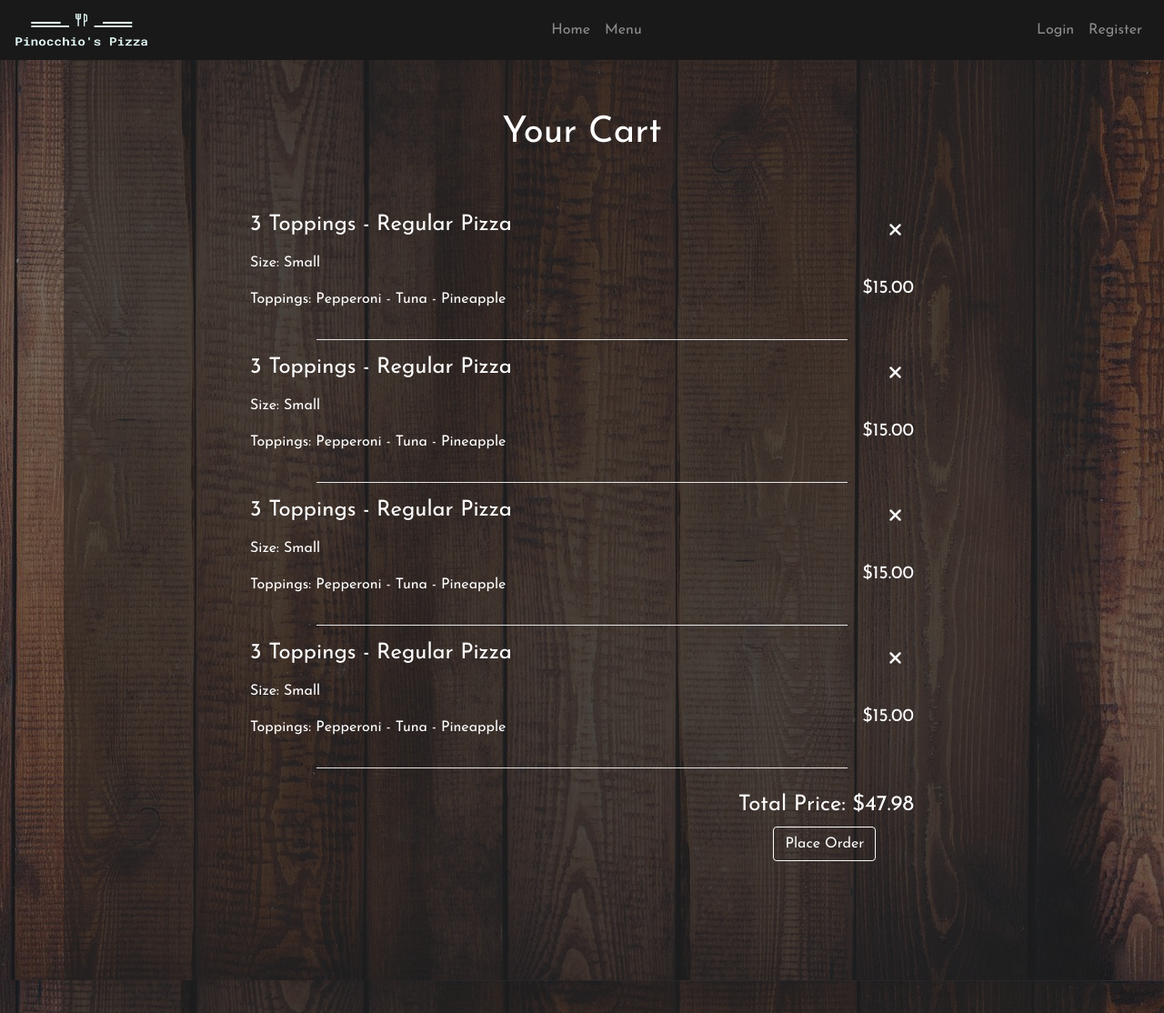
After one commit to radam9/CS50W, a Django app: page /cart/ in a window 1280 px wide. The commit adds this page. Shown: the whole page at 91% size. Run offline with Django 3.2, Linux system fonts and the light colour scheme; some libraries are stand-ins or nearby versions.

Commit message:
created cart html and css

```diff
--- /dev/null
+++ b/orders/static/css/cart.css
@@ -0,0 +1,35 @@
+.container {
+  justify-content: center;
+}
+.cart1 {
+  justify-content: center;
+  padding: 5% 0;
+  background-color: rgba(31, 31, 31, 0.522);
+  color: white;
+  border-radius: 5px;
+}
+.cart2 {
+  justify-content: center;
+  padding: 0 0 15% 0;
+  background-color: rgba(31, 31, 31, 0.522);
+  color: white;
+  border-radius: 5px;
+}
+.btn-cart {
+  border-color: rgba(255, 255, 255, 0) !important;
+  font-size: 20px;
+}
+.c-price {
+  padding-top: 25px;
+  font-size: 20px;
+}
+hr {
+  background-color: #ffffff;
+  width: 80%;
+}
+.total {
+  margin: 5% 0;
+}
+.btn-end {
+  margin: 0 20%;
+}
--- a/orders/templates/orders/base.html
+++ b/orders/templates/orders/base.html
@@ -56,10 +56,10 @@
         <ul class="navbar-nav justify-content-center">
           {% if user.is_authenticated %}
           <li class="nav-item">
-            <a class="nav-link" href="#">Cart</a>
+            <a class="nav-link" href="{% url 'cart' %}">Cart</a>
           </li>
           <li class="nav-item">
-            <a class="nav-link" href="#">Checkout</a>
+            <a class="nav-link" href="#">My Orders</a>
           </li>
           <li class="nav-item">
             <a class="nav-link" href="{% url 'logout' %}">Logout</a>
--- /dev/null
+++ b/orders/templates/orders/cart.html
@@ -0,0 +1,83 @@
+{% extends "orders/base.html" %}{% load staticfiles %} {% block styles %}
+<link rel="stylesheet" href="{% static 'css/cart.css' %}" />
+{% endblock %}{% block body %}
+<div class="container">
+  <div class="row cart1"><h1>Your Cart</h1></div>
+  <div class="row cart2">
+    <div class="col-md-8">
+      <div>
+        <div class="d-flex justify-content-between flex-nowrap">
+          <h4>3 Toppings - Regular Pizza</h4>
+          <button class="btn btn-outline-light btn-cart" type="button">
+            <i class="fas fa-times"></i>
+          </button>
+        </div>
+        <div class="d-flex justify-content-between flex-nowrap">
+          <div>
+            <p>Size: Small</p>
+            <p>Toppings: Pepperoni - Tuna - Pineapple</p>
+          </div>
+          <p class="c-price">$15.00</p>
+        </div>
+      </div>
+      <hr />
+      <div>
+        <div class="d-flex justify-content-between flex-nowrap">
+          <h4>3 Toppings - Regular Pizza</h4>
+          <button class="btn btn-outline-light btn-cart" type="button">
+            <i class="fas fa-times"></i>
+          </button>
+        </div>
+        <div class="d-flex justify-content-between flex-nowrap">
+          <div>
+            <p>Size: Small</p>
+            <p>Toppings: Pepperoni - Tuna - Pineapple</p>
+          </div>
+          <p class="c-price">$15.00</p>
+        </div>
+      </div>
+      <hr />
+      <div>
+        <div class="d-flex justify-content-between flex-nowrap">
+          <h4>3 Toppings - Regular Pizza</h4>
+          <button class="btn btn-outline-light btn-cart" type="button">
+            <i class="fas fa-times"></i>
+          </button>
+        </div>
+        <div class="d-flex justify-content-between flex-nowrap">
+          <div>
+            <p>Size: Small</p>
+            <p>Toppings: Pepperoni - Tuna - Pineapple</p>
+          </div>
+          <p class="c-price">$15.00</p>
+        </div>
+      </div>
+      <hr />
+      <div>
+        <div class="d-flex justify-content-between flex-nowrap">
+          <h4>3 Toppings - Regular Pizza</h4>
+          <button class="btn btn-outline-light btn-cart" type="button">
+            <i class="fas fa-times"></i>
+          </button>
+        </div>
+        <div class="d-flex justify-content-between flex-nowrap">
+          <div>
+            <p>Size: Small</p>
+            <p>Toppings: Pepperoni - Tuna - Pineapple</p>
+          </div>
+          <p class="c-price">$15.00</p>
+        </div>
+      </div>
+      <hr />
+      <div class="d-flex justify-content-end flex-nowrap">
+        <div>
+          <h4 class="total">Total Price: $47.98</h4>
+          <button class="btn btn-outline-light btn-end" type="button">
+            Place Order
+          </button>
+        </div>
+      </div>
+    </div>
+  </div>
+</div>
+{% endblock body %}
--- a/orders/urls.py
+++ b/orders/urls.py
@@ -5,4 +5,6 @@ from . import views
 urlpatterns = [
     path("", views.home, name="home"),
     path("menu/", views.menu, name="menu"),
+    path("cart/", views.cart, name="cart"),
+    path("myorders/", views.myorders, name="myorders"),
 ]
--- a/orders/views.py
+++ b/orders/views.py
@@ -28,3 +28,11 @@ def menu(request):
         "dinnerr": dinnerr,
     }
     return render(request, "orders/menu.html", context=menu)
+
+
+def myorders(request):
+    pass
+
+
+def cart(request):
+    return render(request, "orders/cart.html")
```
Also changed, not shown: db.sqlite3.
